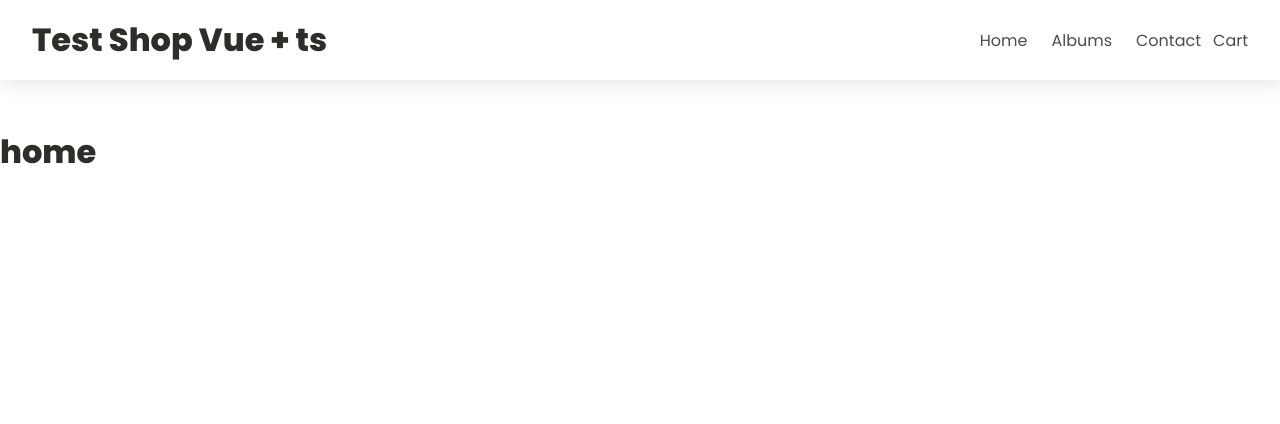
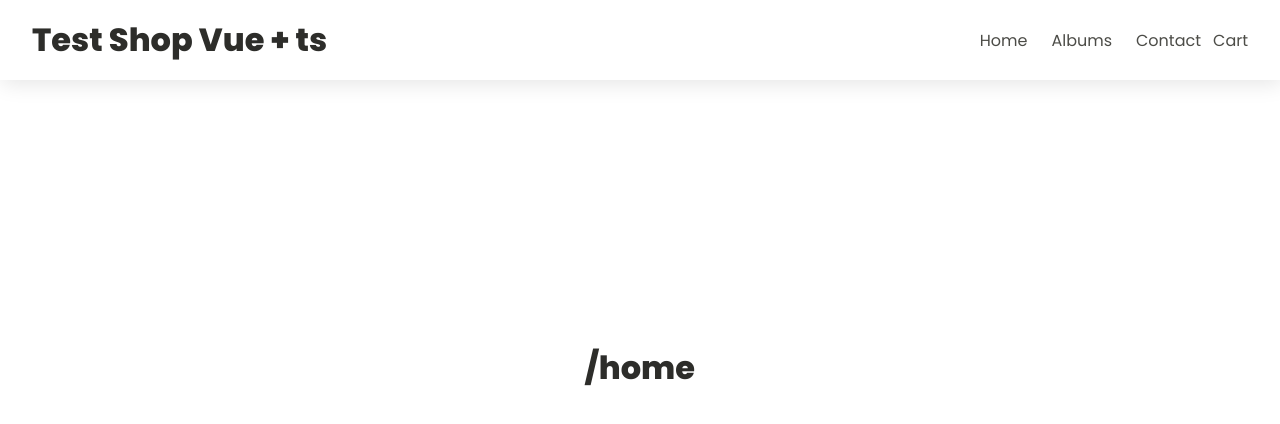
Before and after one commit to lukaasz555/vue-shop, a Vue app: page / in a window 1280 px wide. Shown: the top 424 px of the page. Built offline with nearby package versions, Linux system fonts and the light colour scheme.

Commit message:
added themessage to homepage

```diff
--- a/src/components/views/TheHome.vue
+++ b/src/components/views/TheHome.vue
@@ -1,5 +1,7 @@
 <template>
-	<h1>home</h1>
+	<the-message>
+		<h1>/home</h1>
+	</the-message>
 </template>
 
 <script lang="ts">
```
